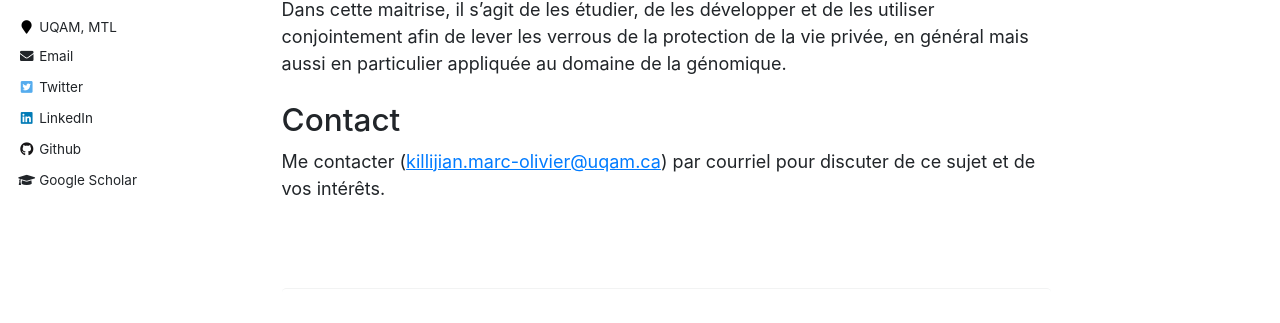
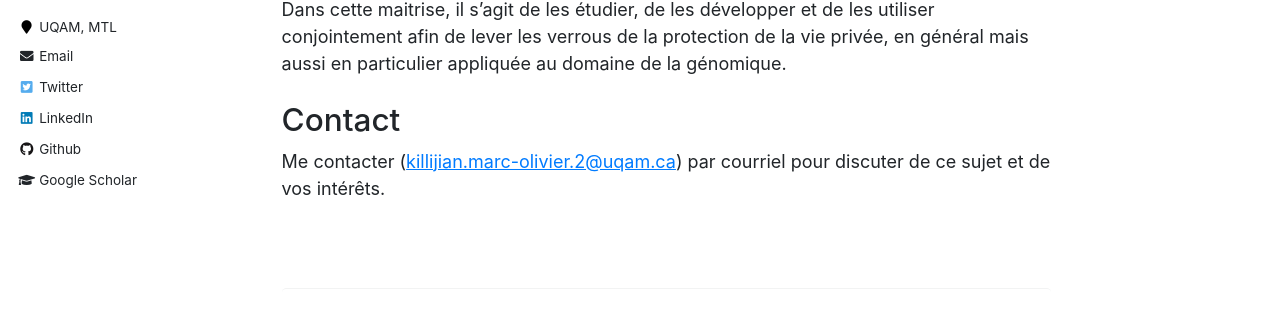
Before and after one commit to Kirija/kirija.github.io, a Jekyll site: the page built from _positions/2020-msc-1.md, in a window 1280 px wide and 900 px high, scrolled down 2425 px. Shown: the part 348-671 px from the top of the window. Built offline with Jekyll 4.4.1, drawn with Linux system fonts in a browser that asks for light colours.

Commit message:
adresse email incorrecte

```diff
--- a/_config.yml
+++ b/_config.yml
@@ -86,11 +86,11 @@ author:
   avatar           : "MOK.jpg"
   bio              : "Directeur de Recherche CNRS on secondment, Professor of Computer Science UQAM"
   location         : "UQAM, MTL"
-  email            : "killijian.marc-olivier@uqam.ca"
+  email            : "killijian.marc-olivier.2@uqam.ca"
   office           : "Local PK-4740"
   googleMaps       : "https://goo.gl/maps/uuGS91n54YS2"
   googlescholar    : "https://scholar.google.com/citations?hl=fr&user=SGPYrpA69BsJ"
-  email            : "killijian.marc-olivier@uqam.ca"
+  email            : "killijian.marc-olivier.2@uqam.ca"
   github           : "kirija"
   twitter          : "kirija"
   linkedin         : "marcokillijian"
--- a/_positions/2020-msc-1.md
+++ b/_positions/2020-msc-1.md
@@ -45,4 +45,4 @@ Ces techniques sont à la pointe de la recherche actuelle en protection de la vi
 
 ### Contact
 
-Me contacter ([killijian.marc-olivier@uqam.ca](killijian.marc-olivier@uqam.ca)) par courriel pour discuter de ce sujet et de vos intérêts.
+Me contacter ([killijian.marc-olivier.2@uqam.ca](killijian.marc-olivier.2@uqam.ca)) par courriel pour discuter de ce sujet et de vos intérêts.
```
